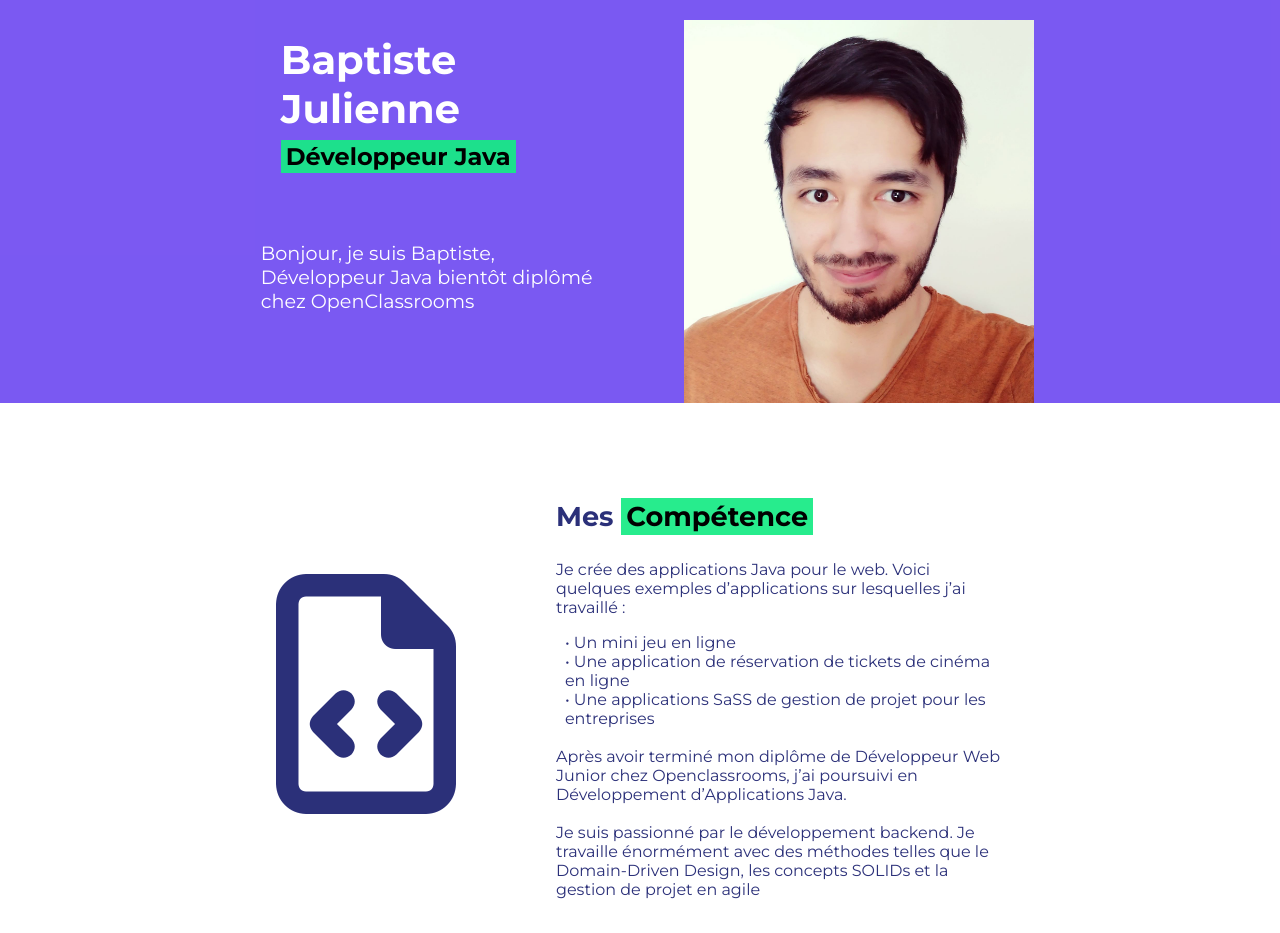
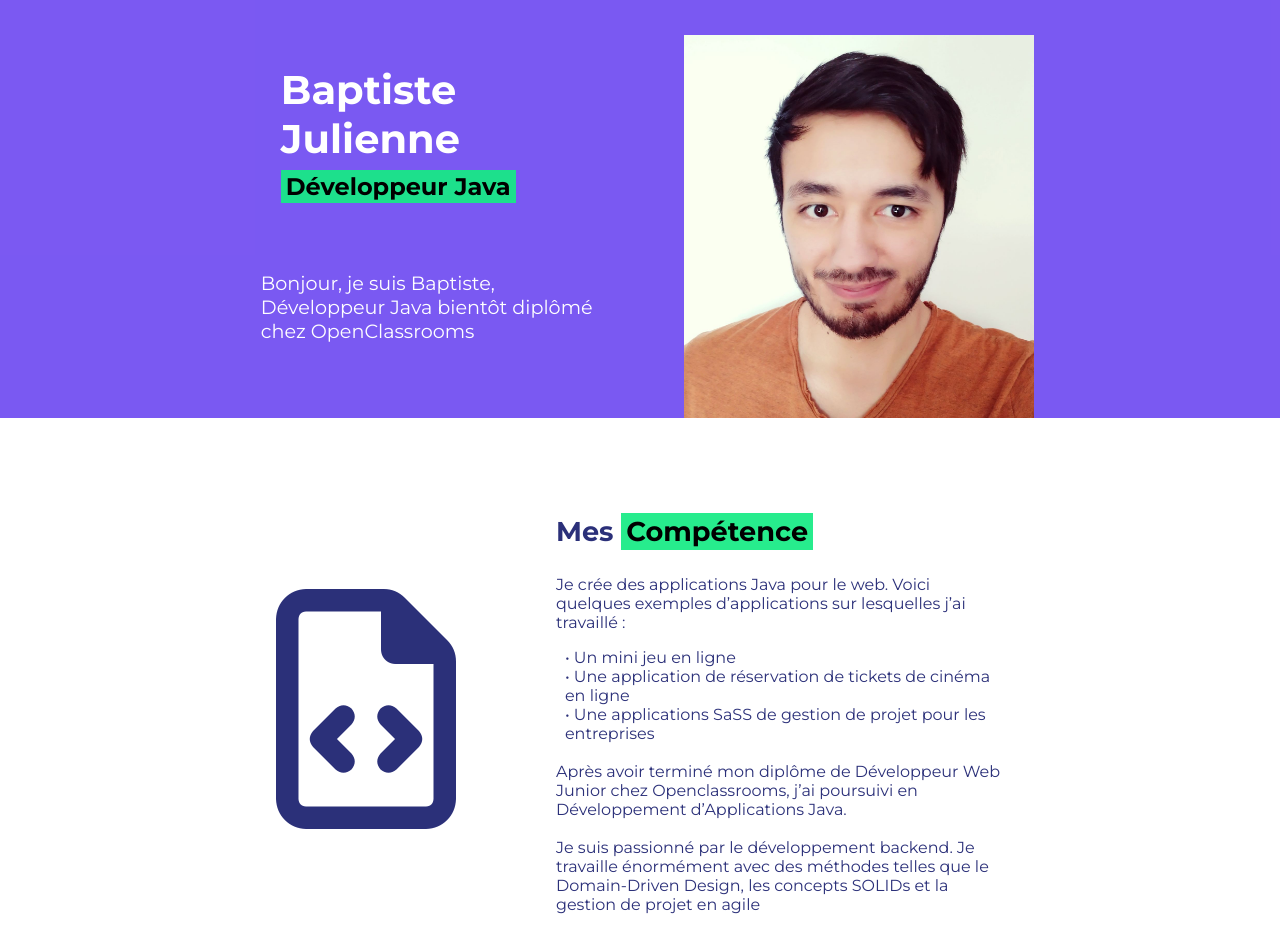
Before and after one commit to baptjul/proj1-java, a plain HTML site: page index.html in a window 1280 px wide. Shown: the top 933 px of the page. Drawn offline with Linux system fonts and the light colour scheme.

Commit message:
slight margin change

```diff
--- a/projet1.css
+++ b/projet1.css
@@ -9,7 +9,7 @@ h1 {
     font-weight: bold;
     font-size: 2.5em;
     margin-bottom: -15px;
-    margin-top: 0;
+    margin-top: 15px;
 }
 
 h2 {
@@ -43,6 +43,7 @@ h4 {
 .header {
     background-color: #704cf1ec;
     align-items: top;
+    padding-top: 35px;
 }
 
 .header_text {
```
